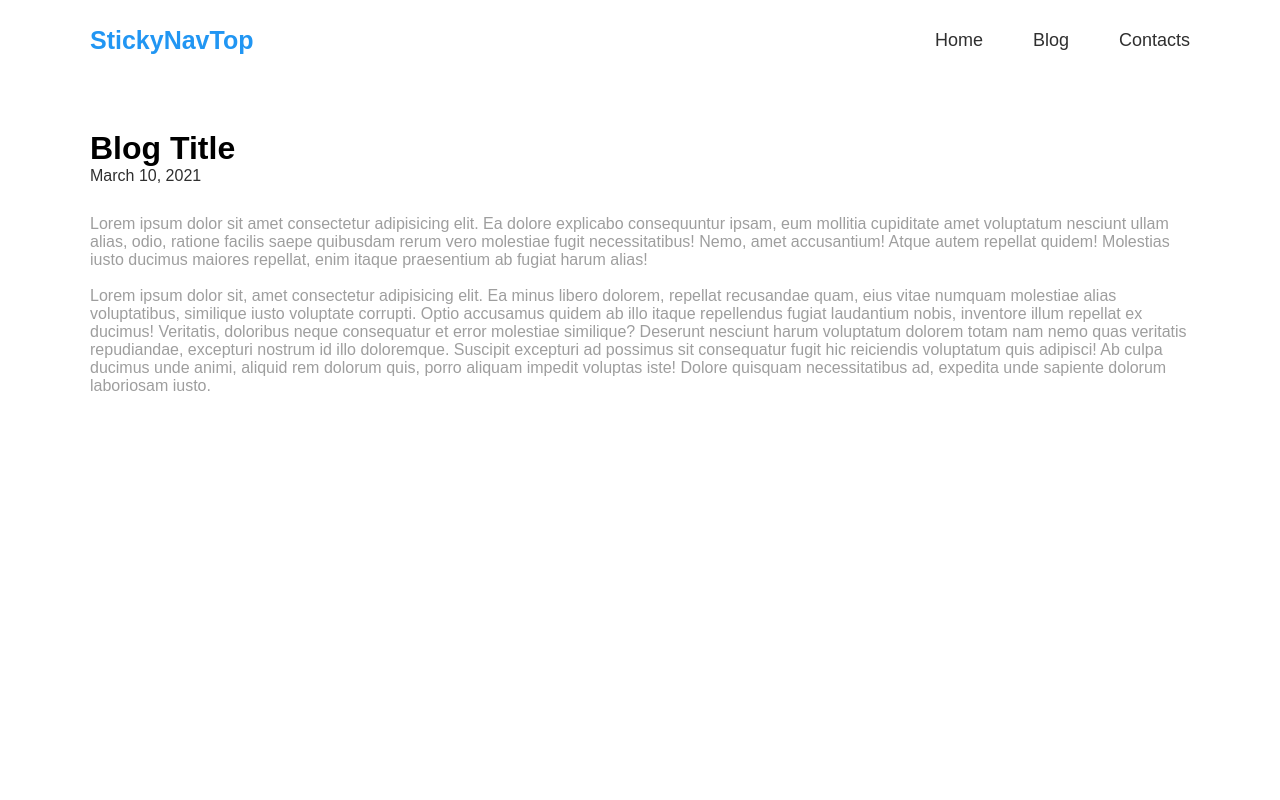
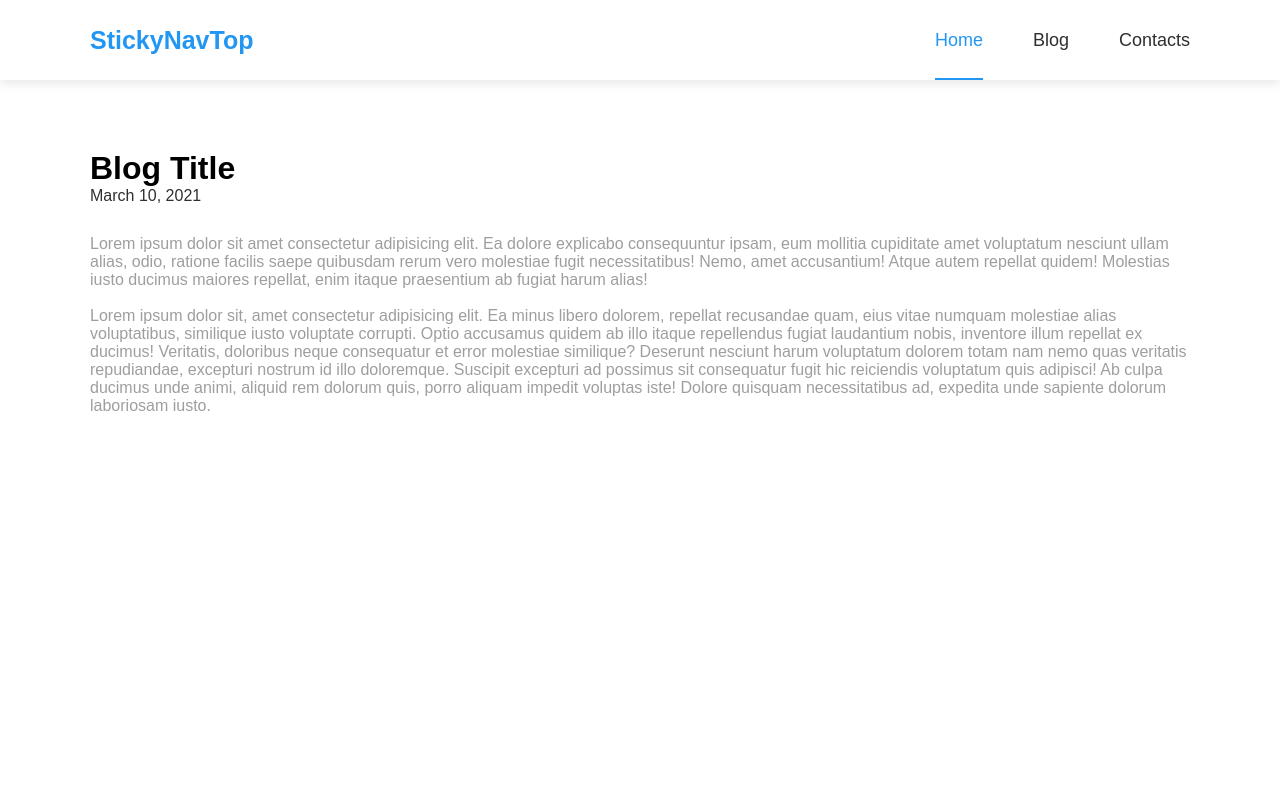
Before and after one commit to Mel1207/StickyNav-ScrollTOP, a plain HTML site: page index.html in a window 1280 px wide. Shown: the top 800 px of the page. Drawn offline with Linux system fonts and the light colour scheme.

Commit message:
fix hover nav and active state

```diff
--- a/css/global-target.sass
+++ b/css/global-target.sass
@@ -12,7 +12,7 @@ ul
 .blog-item
     height: 100vh
     width: 100%
-    margin-top: 50px
+    margin-top: 150px
 
 span
     color: $secondary-dark
--- a/css/global.sass
+++ b/css/global.sass
@@ -18,6 +18,11 @@ body
         width: 100%
         background: #fff
         display: flex
+        position: fixed
+        top: 0
+        left: 0
+        z-index: 200
+        box-shadow: 0 3px 10px 0 rgba(#000, 0.1)
 
         .navbar-container
             width: 100%
@@ -31,10 +36,30 @@ body
                 align-items: center
 
                 li
+                    cursor: pointer
                     margin-left: 50px
+
                     a
                         font-size: 18px
                         color: $secondary-dark
+                        transition: 0.3s ease
+
+                    &:hover
+                        a
+                            color: $primary-color
+
+                li.active
+                    position: relative
+                    a
+                        color: $primary-color
+
+                    &::before
+                        content: ""
+                        position: absolute
+                        height: 2px
+                        width: 100%
+                        background: $primary-color
+                        bottom: -29px
 
 
             .nav-logo
--- a/index.html
+++ b/index.html
@@ -14,7 +14,7 @@
                 <a href="#!" class="nav-logo">StickyNavTop</a>
 
                 <ul class="nav-items">
-                    <li class="nav-links">
+                    <li class="nav-links active">
                         <a href="#!">Home</a>
                     </li>
                     <li class="nav-links">
```
Also changed, not shown: css/main.css, 1 other file.
